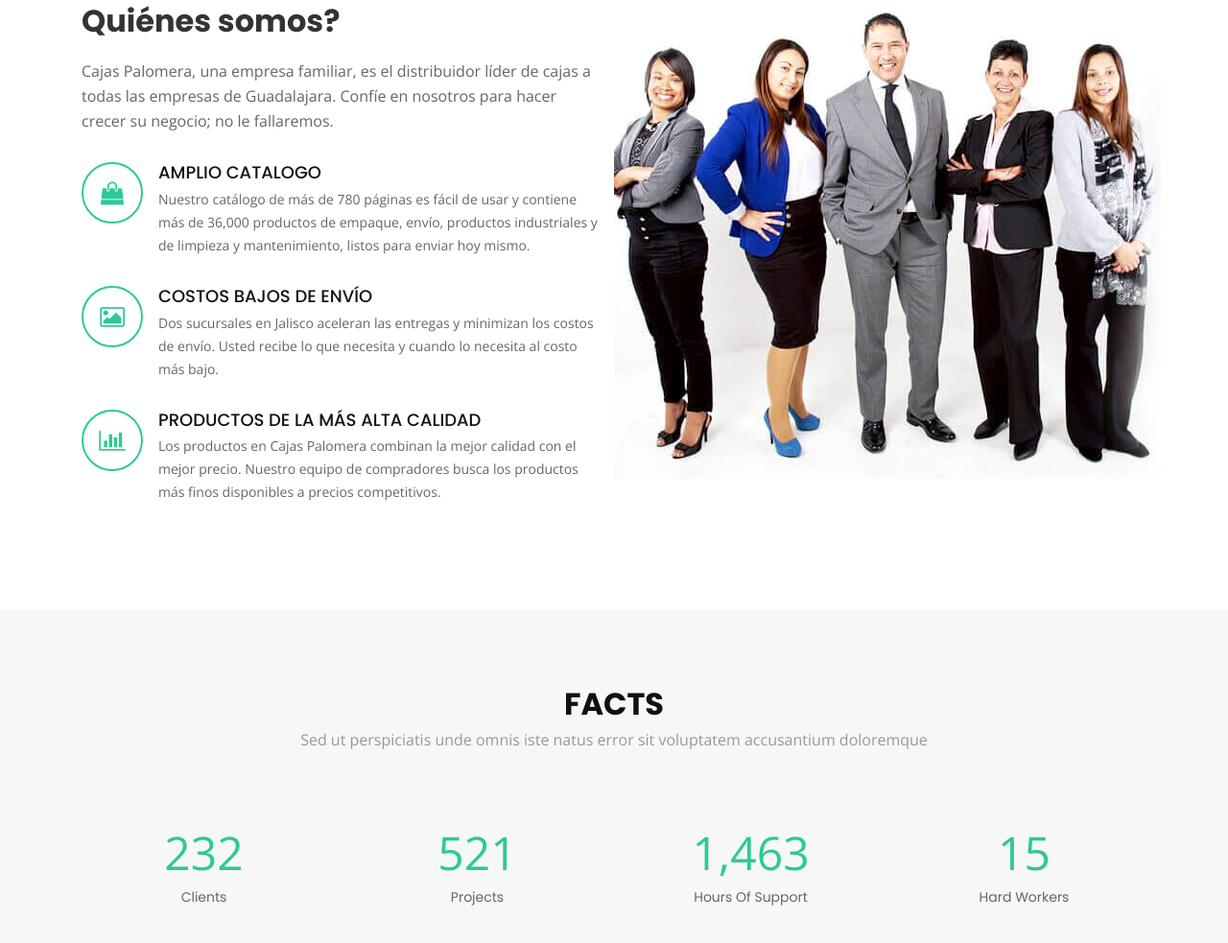
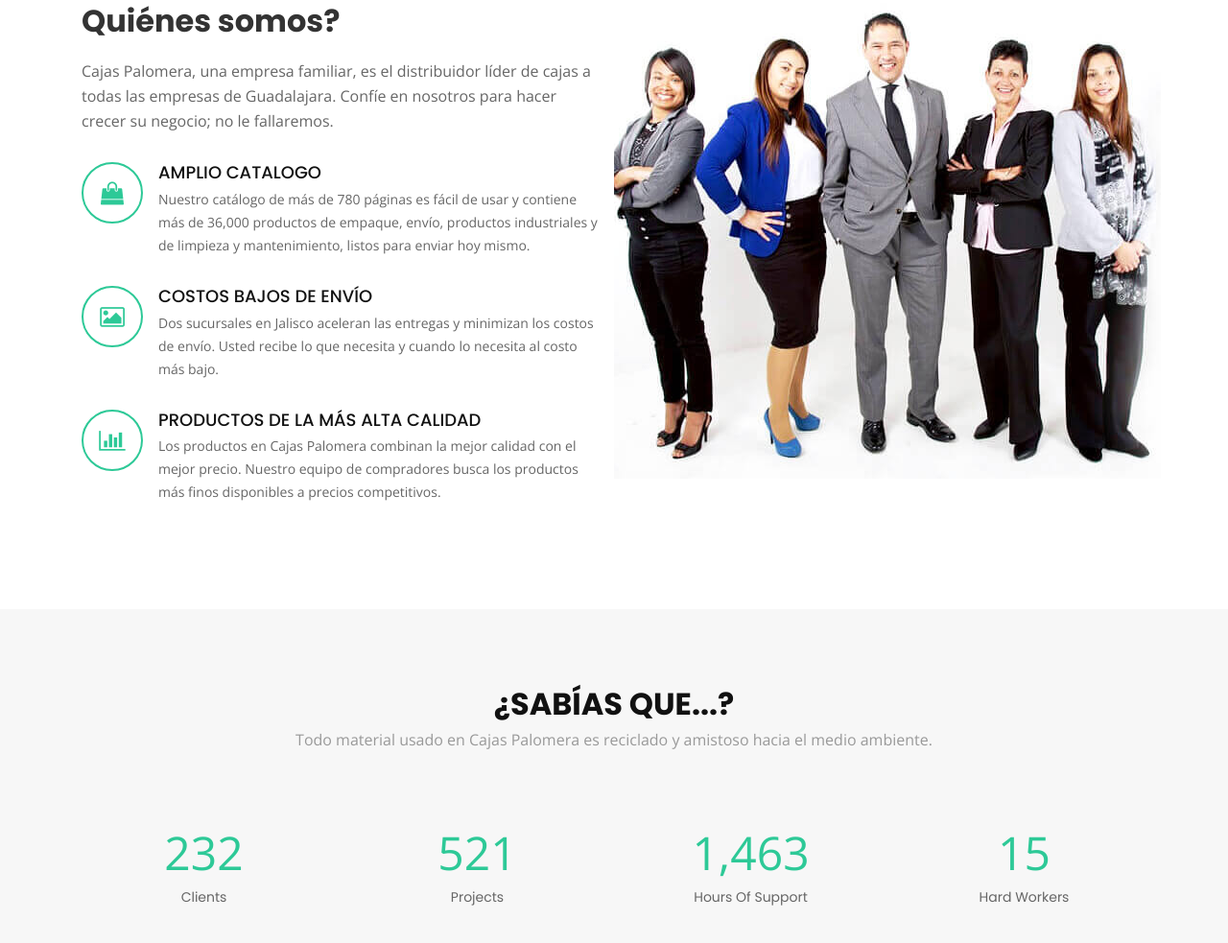
Before and after one commit to nockzblack/cajas-palomera, a plain HTML site: page index.html in a window 1280 px wide. Shown: the part 877-1860 px from the top of the page at 96% size. Drawn offline with nearby package versions, Linux system fonts and the light colour scheme.

Commit message:
Update index.html

```diff
--- a/index.html
+++ b/index.html
@@ -62,7 +62,7 @@
   <section id="hero">
     <div class="hero-container">
         <a href="#hero"><img src="img/logoTransparent.png" width="600" title="" /></img></a>
-      <h2>Algo que poner aqui</h2>
+      <h2>¡La felicidad se guarda en metros cúbicos!</h2>
       <a href="#about" class="btn-get-started">Más info</a>
     </div>
   </section><!-- #hero -->
@@ -125,8 +125,9 @@
     <section id="facts">
       <div class="container wow fadeIn">
         <div class="section-header">
-          <h3 class="section-title">Facts</h3>
-          <p class="section-description">Sed ut perspiciatis unde omnis iste natus error sit voluptatem accusantium doloremque</p>
+          <h3 class="section-title">¿Sabías que...?</h3>
+          <p class="section-description">Todo material usado en Cajas Palomera es reciclado
+                                          y amistoso hacia el medio ambiente.</p>
         </div>
         <div class="row counters">
 
```
